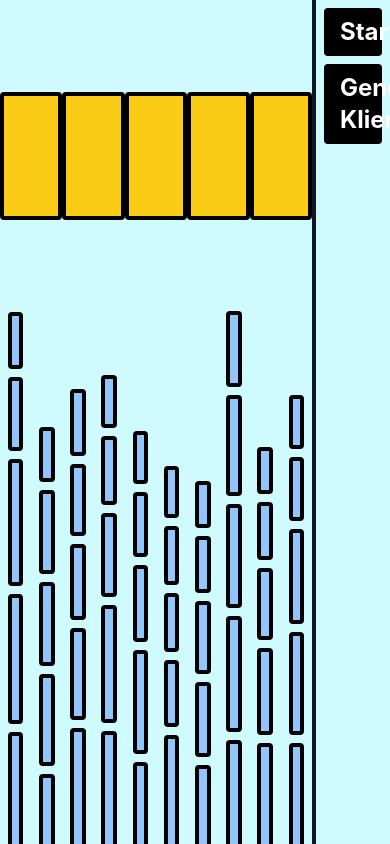
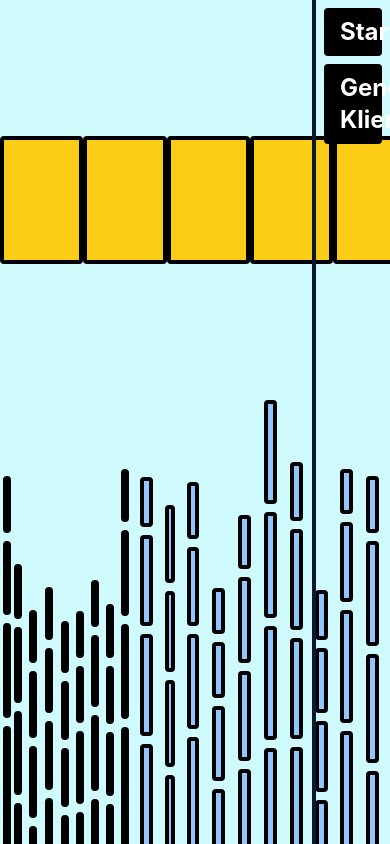
Before and after one commit to DominikBuj/concurrent-programming, a React (Create React App) app: page / in a window 390 px wide. Built offline with nearby package versions, Linux system fonts and the light colour scheme.

Commit message:
responsive layout

```diff
--- a/src/App.js
+++ b/src/App.js
@@ -6,7 +6,14 @@ let started = false;
 
 const random = (min, max) => Math.floor(Math.random() * (Math.floor(max) - Math.ceil(min) + 1) + Math.ceil(min));
 
+const getFilePixelSize = (fileSize) => (fileSize * 100) + 44;
+
+const getFolderObject = (folderIndex) => document.getElementById('folders-container').children[folderIndex].firstElementChild;
+const getFileObject = (clientIndex, fileIndex) => document.getElementById('clients-container').children[clientIndex]?.firstElementChild.children[fileIndex + 1];
+
 export default function App() {
+
+  const [windowSize, setWindowSize] = useState({ width: window.innerWidth, height: window.innerHeight });
 
   const [data, setData] = useState({
     folders: [...Array(5)].map(() => {return {
@@ -14,24 +21,22 @@ export default function App() {
       clientIndex: null,
       fileIndex: null
     }}),
-    clients: [...Array(10)].map(() => {return {
+    clients: [...Array(20)].map(() => {return {
         creationTime: Date.now(),
-        files: [...Array(5)].map(() => {return {
+        files: [...Array(6)].map(() => {return {
             size: random(1, 100) * 0.01,
             folderIndex: null
         }}).sort((a, b) => (a.size > b.size) ? 1 : (-1)).reverse()
     }})
   });
 
-  useEffect(() => upload(), []);
+  useEffect(() => { handleResize(); handleUploads(); }, []);
 
-  useEffect(() => drawConnections());
+  useEffect(() => drawUploads());
 
-  const getFilePixelSize = (fileSize) => (fileSize * 100) + 44;
-  const getFolderObject = (folderIndex) => document.getElementById('folders-container').children[folderIndex].firstElementChild;
-  const getFileObject = (clientIndex, fileIndex) => document.getElementById('clients-container').children[clientIndex]?.firstElementChild.children[fileIndex + 1];
+  const handleResize = () => window.addEventListener('resize', () => setWindowSize({ width: window.innerWidth, height: window.innerHeight }));
 
-  function upload() {
+  function handleUploads() {
 
     data.folders.forEach((folder, folderIndex) => folder.thread.onmessage = (e) => {
 
@@ -76,7 +81,7 @@ export default function App() {
 
   };
 
-  function drawConnections() {
+  function drawUploads() {
 
     const canvas = document.getElementById('canvas');
     canvas.width = window.innerWidth;
@@ -152,7 +157,7 @@ export default function App() {
 
   };
 
-  function arbiter() {
+  function runArbiter() {
 
       if (!started) {
         started = true;
@@ -163,7 +168,7 @@ export default function App() {
 
       const folderIndex = getFreeFolderIndex();
       if (folderIndex === null || !existsFreeFile()) {
-        setTimeout(arbiter, 100);
+        setTimeout(runArbiter, 100);
         return;
       }
 
@@ -177,13 +182,13 @@ export default function App() {
       dataCopy.clients[clientIndex].files[fileIndex].folderIndex = folderIndex;
       setData({...dataCopy});
 
-      setTimeout(arbiter, 100);
+      setTimeout(runArbiter, 100);
 
   };
 
   function generateClient() {
 
-    if (data.clients.length >= 10) return;
+    if (data.clients.length >= 20) return;
 
     const dataCopy = data;
     dataCopy.clients.push({
@@ -199,7 +204,9 @@ export default function App() {
 
   return (
     <>
+
       <canvas id="canvas" className="fixed"></canvas>
+
       <div className="grid grid-cols-5 bg-cyan-100">
 
         <div className="col-span-4 grid grid-rows-3">
@@ -214,7 +221,7 @@ export default function App() {
             }
           </div>
 
-          <div id="clients-container" className="row-span-2 grid grid-cols-10">
+          <div id="clients-container" className="row-span-2 grid grid-cols-[repeat(20,_1fr)]">
             {
               [...data.clients].map((value, index) => (
                 <div className="flex justify-center mb-2" key={index}>
@@ -222,7 +229,7 @@ export default function App() {
                     <div className="h-12 text-2xl font-bold text-center leading-[3rem]">{index + 1}</div>
                     {
                       [...value.files].map((value, index) => (
-                        <div className={'bg-blue-300 border-4 rounded border-black'} style={{height: `${getFilePixelSize(value.size)}px`}} key={index}></div>
+                        <div className="bg-blue-300 border-4 rounded border-black" style={{height: `${getFilePixelSize(value.size)}px`}} key={index}></div>
                       ))
                     }
                   </div>
@@ -234,15 +241,19 @@ export default function App() {
         </div>
 
         <div className="border-l-4 border-slate-900 flex flex-col p-2 gap-2">
-          <button className="bg-black hover:bg-slate-800 py-2 px-4 rounded z-10" onClick={!started ? arbiter : null}>
+
+          <button className="bg-black hover:bg-slate-800 py-2 px-4 rounded z-10" onClick={!started ? runArbiter : null}>
             <p className="text-2xl text-white font-bold">Start</p>
           </button>
+
           <button className="bg-black hover:bg-slate-800 py-2 px-4 rounded z-10" onClick={generateClient}>
             <p className="text-2xl text-white font-bold">Generuj Klienta</p>
           </button>
+
         </div>
 
       </div>
+
     </>
   );
 
```
